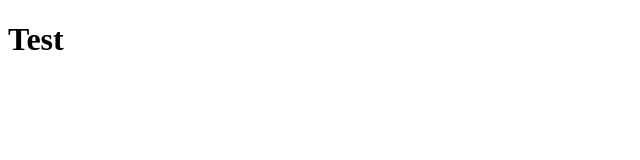
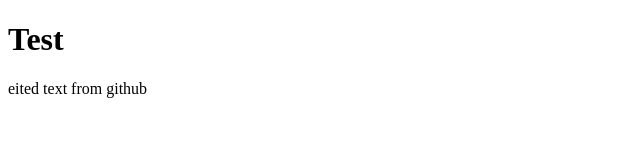
Before and after one commit to QusaiNaim/hello-world, a plain HTML site: page index.html in a window 1280 px wide. Shown: the whole page, without its empty margins (0-640 px from the left). Drawn offline with Linux system fonts and the light colour scheme.

Commit message:
Update index.html

```diff
--- a/index.html
+++ b/index.html
@@ -5,5 +5,6 @@
 </head>
 <body>
   <h1>Test</h2>
+  <p>eited text from github</p>
 </body>
 </html>
```
